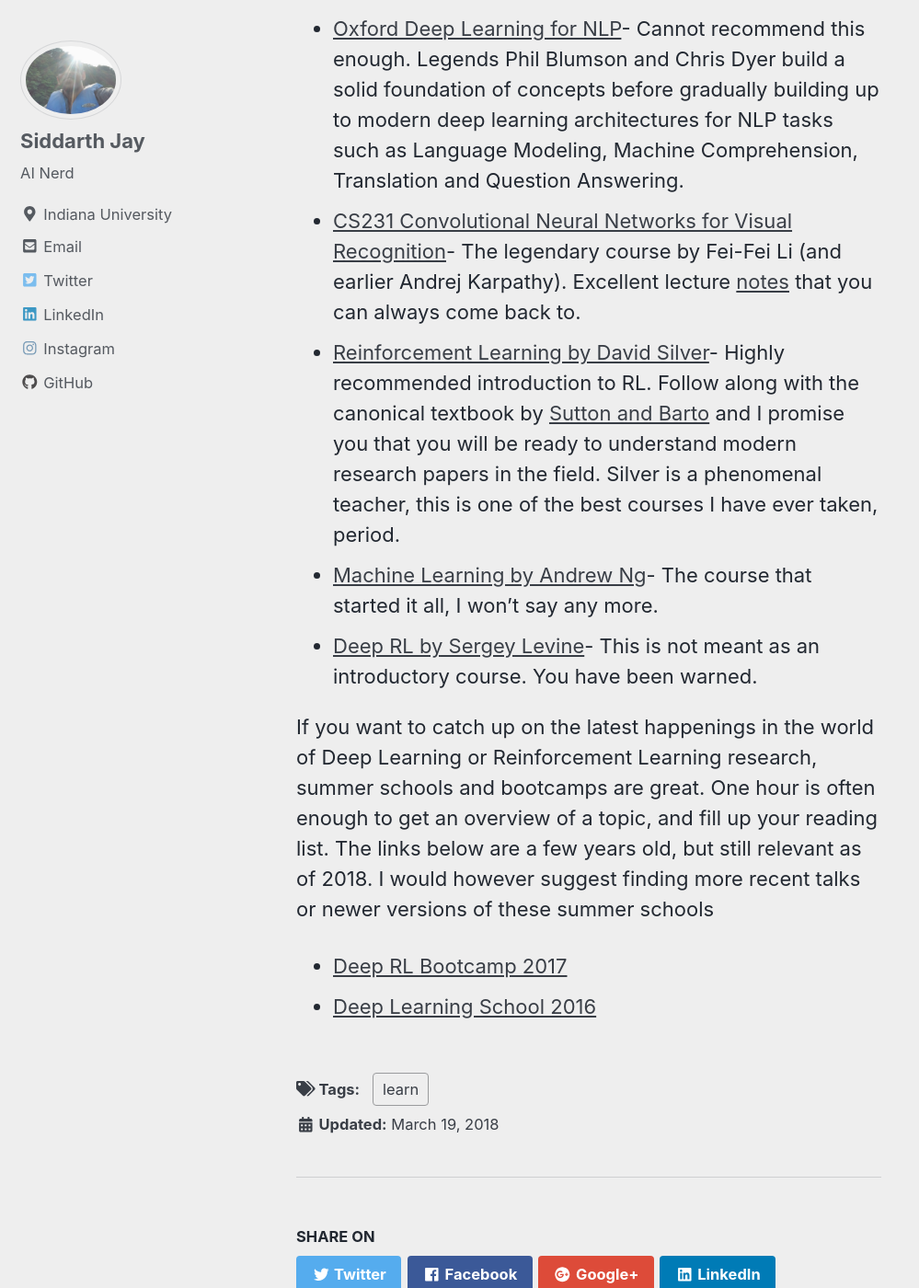
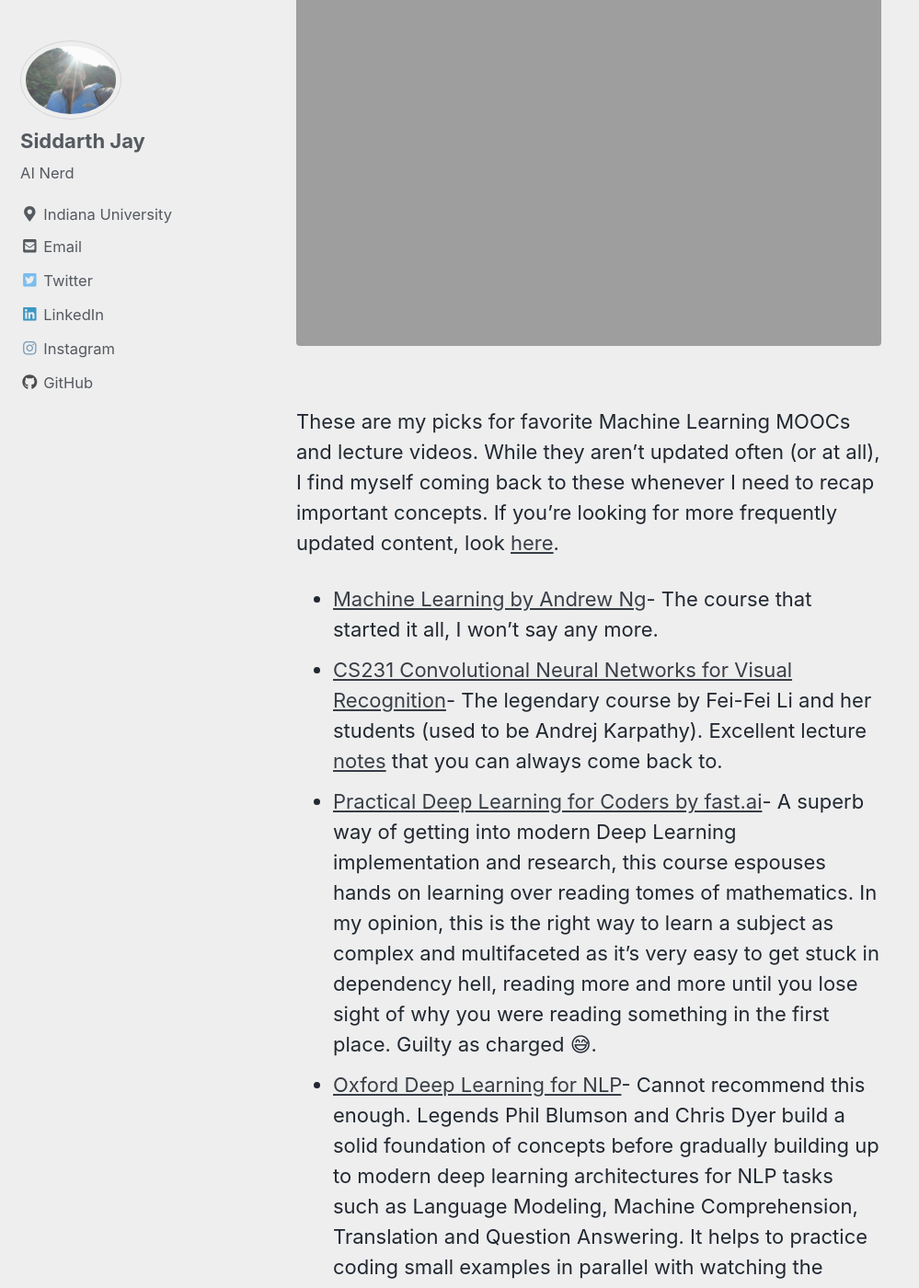
Before and after one commit to agent-jay/agent-jay.github.io, a Jekyll site: the page built from _posts/2018-03-19-moocs.md, in a window 1280 px wide and 1400 px high, scrolled down 379 px. Shown: the whole window at 92% size, without its empty margins (0-999 px from the left). Built offline with Jekyll 4.4.1, drawn with Linux system fonts in a browser that asks for light colours; nearby versions of some CDN libraries; emoji names are drawn with the system emoji font; comment, search, counter and statistics services are not loaded; some of the changed text lies outside the part shown.

Commit message:
New post on moocs

```diff
--- a/_posts/2018-03-19-moocs.md
+++ b/_posts/2018-03-19-moocs.md
@@ -3,34 +3,57 @@ title: MOOCs and Lecture Series
 tags: learn
 ---
 
-While they aren't updated often (or at all), I find myself coming back to
-these whenever I need to recap important concepts. If you're looking for more
-frequently updated content, look [here]({{site.baseurl}}{% post_url 2018-03-18-stay-uptodate-ml-ai %}).
+<figure class="align-center">
+  <img src="{{ site.url }}{{ site.baseurl }}/assets/images/books.jpg" alt="">
+</figure>
 
+These are my picks for favorite Machine Learning MOOCs and lecture videos.
+While they aren't updated often (or at all), I find myself coming back to these
+whenever I need to recap important concepts. If you're looking for more
+frequently updated content, look [here]({{site.baseurl}}{% post_url
+2018-03-18-stay-uptodate-ml-ai %}).
+
+- [Machine Learning by Andrew
+  Ng](https://www.coursera.org/learn/machine-learning)- The course that started
+  it all, I won't say any more.
+- [CS231 Convolutional Neural Networks for Visual
+  Recognition](http://cs231n.stanford.edu/)- The legendary course by Fei-Fei Li
+  and her students (used to be Andrej Karpathy). Excellent lecture
+  [notes](http://cs231n.github.io/) that you can always come back to.
+- [Practical Deep Learning for Coders by fast.ai](http://course.fast.ai/)- A
+  superb way of getting into modern Deep Learning implementation and research,
+  this course espouses hands on learning over reading tomes of mathematics. In
+  my opinion, this is the right way to learn a subject as complex and
+  multifaceted as it's very easy to get stuck in dependency hell, reading more
+  and more until you lose sight of why you were reading something in the first
+  place. Guilty as charged :sweat_smile:.
 - [Oxford Deep Learning for NLP](https://github.com/oxford-cs-deepnlp-2017/lectures)- Cannot
  recommend this enough. Legends Phil Blumson and Chris Dyer build a solid
  foundation of concepts before gradually building up to modern deep learning
  architectures for NLP tasks such as Language Modeling, Machine Comprehension,
- Translation and Question Answering.
-- [CS231 Convolutional Neural Networks for Visual Recognition](http://cs231n.stanford.edu/)- The
- legendary course by Fei-Fei Li (and earlier Andrej Karpathy). Excellent
- lecture [notes](http://cs231n.github.io/) that you can always come back to.
-- [Reinforcement Learning by David Silver](http://www0.cs.ucl.ac.uk/staff/D.Silver/web/Teaching.html)- Highly recommended introduction to RL. Follow along with the canonical textbook
-by [Sutton and Barto](http://incompleteideas.net/book/bookdraft2018mar11.pdf)
-and I promise you that you will be ready to understand modern research papers
-in the field. Silver is a phenomenal teacher, this is one of the best courses I
-have ever taken, period.
-- [Machine Learning by Andrew Ng](https://www.coursera.org/learn/machine-learning)-
- The course that started it all, I won't say any more.
+ Translation and Question Answering. It helps to practice coding small examples
+ in parallel with watching the lecture videos.
+- [Reinforcement Learning by David
+  Silver](http://www0.cs.ucl.ac.uk/staff/D.Silver/web/Teaching.html)- Highly
+  recommended introduction to RL. Follow along with the canonical textbook by
+  [Sutton and Barto](http://incompleteideas.net/book/bookdraft2018mar11.pdf)
+  and I promise you that you will be ready to understand modern research papers
+  in the field. Silver is a phenomenal teacher, this is one of the best courses
+  I have ever taken, period.
 - [Deep RL by Sergey Levine](http://rll.berkeley.edu/deeprlcourse/)- This is
-  not meant as an introductory course. You have been warned.
+  not meant as an introductory course. You have been warned. That said, this
+  course do provide a detailed treatment of optimal control and model based
+  learning, which are really useful in robotics or really any application where
+  you care about sample efficiency.
 
 If you want to catch up on the latest happenings in the world of Deep Learning
 or Reinforcement Learning research, summer schools and bootcamps are great. One
-hour is often enough to get an overview of a topic, and fill up your reading list.
-The links below are a few years old, but still relevant as of 2018. I would
-however suggest finding more recent talks or newer versions of these summer
-schools
+hour is often enough to get an overview of a topic, and fill up your reading
+list.  The links below are a few years old, but still relevant as of 2018. I
+would however suggest finding more recent talks or newer versions of these
+summer schools.
 
-- [Deep RL Bootcamp 2017](https://www.youtube.com/playlist?list=PLAdk-EyP1ND8MqJEJnSvaoUShrAWYe51U)
-- [Deep Learning School 2016](https://www.youtube.com/playlist?list=PLrAXtmErZgOfMuxkACrYnD2fTgbzk2THW)
+- [Deep RL Bootcamp
+  2017](https://www.youtube.com/playlist?list=PLAdk-EyP1ND8MqJEJnSvaoUShrAWYe51U)
+- [Deep Learning School
+  2016](https://www.youtube.com/playlist?list=PLrAXtmErZgOfMuxkACrYnD2fTgbzk2THW)
```
Also changed, not shown: _posts/2018-03-18-stay-uptodate-ml-ai.md (+6 -0 lines).
